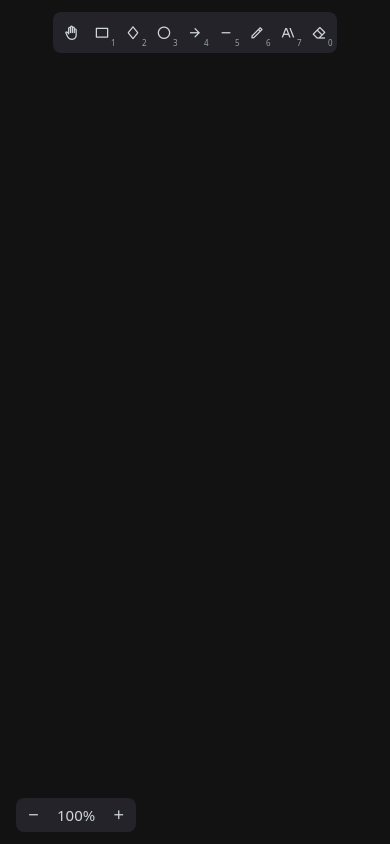
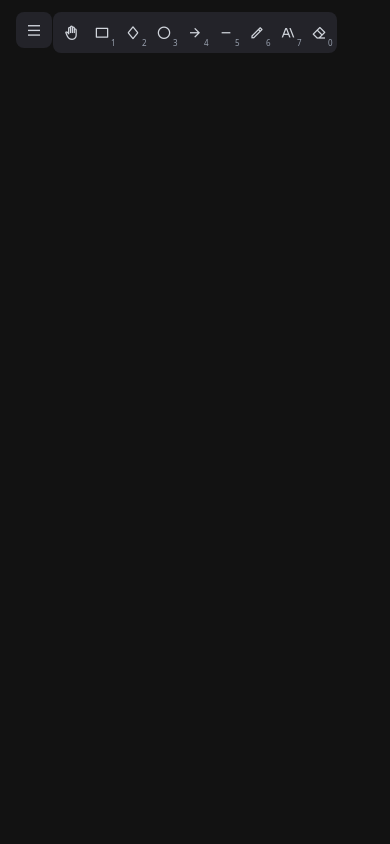
Before and after one commit to Dhruva16630/Excalidraw-Nextjs, a Next.js app: page / in a window 390 px wide. Built offline with nearby package versions, Linux system fonts and the light colour scheme.

Commit message:
Finished menu button

```diff
--- a/app/Canvas/CanvasBoard.tsx
+++ b/app/Canvas/CanvasBoard.tsx
@@ -5,6 +5,7 @@ import { CanvasLogic } from "./CanvasLogic";
 import { Tool } from "./types";
 import ToolBar from "../components/ToolBar";
 import ZoomToolbar from "../components/ZoomToolbar";
+import Menu from "../components/Menu";
 
 export default function CanvasBoard() {
   const canvasRef = useRef<HTMLCanvasElement>(null);
@@ -79,7 +80,7 @@ export default function CanvasBoard() {
       />
       <div className="fixed top-3 w-full flex justify-center">
       <ToolBar tool={tool} setTool={setTool} />
-    </div>
+     </div>
       <div className="fixed bottom-3 left-4">
         <ZoomToolbar
          zoomPercentage={zoomPercentage}
@@ -89,7 +90,9 @@ export default function CanvasBoard() {
         />
 
       </div>
-
+      <div className="fixed top-3 left-4">
+        <Menu/>
+      </div>
     </div>
   );
 }
--- /dev/null
+++ b/app/components/Menu.tsx
@@ -0,0 +1,19 @@
+import React, { useState } from 'react'
+import Buttons from './Buttons'
+import MenuBar from './MenuBar'
+
+const Menu = () => {
+    const [isOpen, setIsOpen] = useState(false);
+  return (
+    <div>
+        <Buttons className='text-gray-300 text-md bg-[#232329] hover:bg-[#3b3c41] px-2.5 py-1.5 rounded-lg'
+        onClick={() => setIsOpen(!isOpen)}
+        >
+            <i className='ri-menu-line'></i>
+        </Buttons>
+        {isOpen && <MenuBar/>}
+    </div>
+  )
+}
+
+export default Menu;
--- /dev/null
+++ b/app/components/MenuBar.tsx
@@ -0,0 +1,9 @@
+import React from 'react'
+
+const MenuBar = () => {
+  return (
+    <div className='fixed left-4 top-12'>MenuBar</div>
+  )
+}
+
+export default MenuBar;
--- a/app/components/ZoomToolbar.tsx
+++ b/app/components/ZoomToolbar.tsx
@@ -7,8 +7,6 @@ interface ZoomToolbarProps {
     onZoomIn: () => void;
     onZoomOut: () => void;
     onResetZoom: () => void;
-
-
 }
 
 
@@ -19,7 +17,7 @@ const ZoomToolbar:React.FC<ZoomToolbarProps> = ({
     onResetZoom
 }) => {
   return (
-    <div className='flex justify-center gap-2 text-gray-300 bg-[#232329] rounded-lg p-0.5 text-[15px] md:text-lg 2xl:text-xl'>
+    <div className='md:flex hidden justify-center gap-2 text-gray-300 bg-[#232329] rounded-lg p-0.5 text-[15px] md:text-lg 2xl:text-xl '>
         <Buttons onClick={onZoomOut} className='relative group'   >
             <i className="ri-subtract-line rounded-lg hover:bg-[#3b3c41] px-2 py-1 " />
             <span className="absolute bottom-full left-full mb-1 hidden group-hover:block whitespace-nowrap text-xs border-1 border-white bg-[#3b3c41] text-white px-2 py-1">
```
